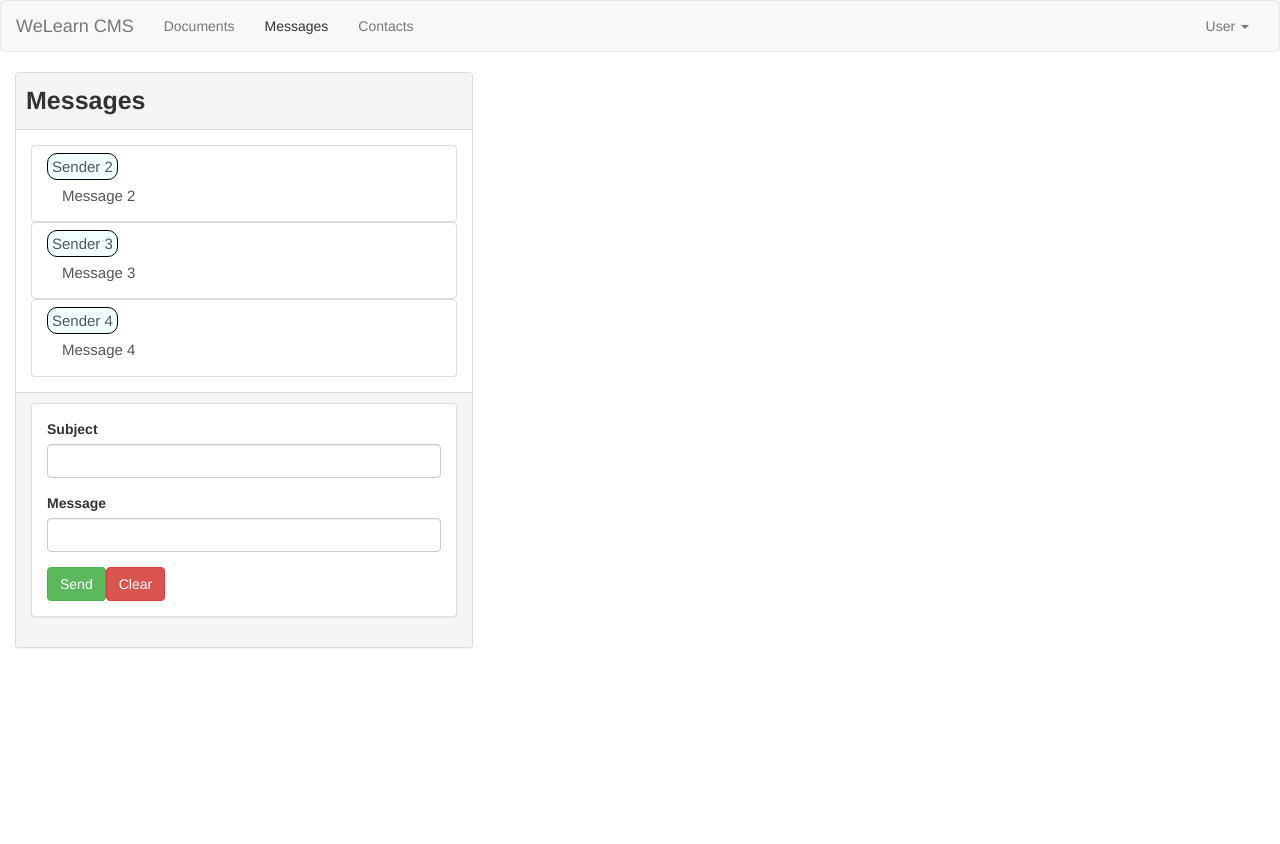
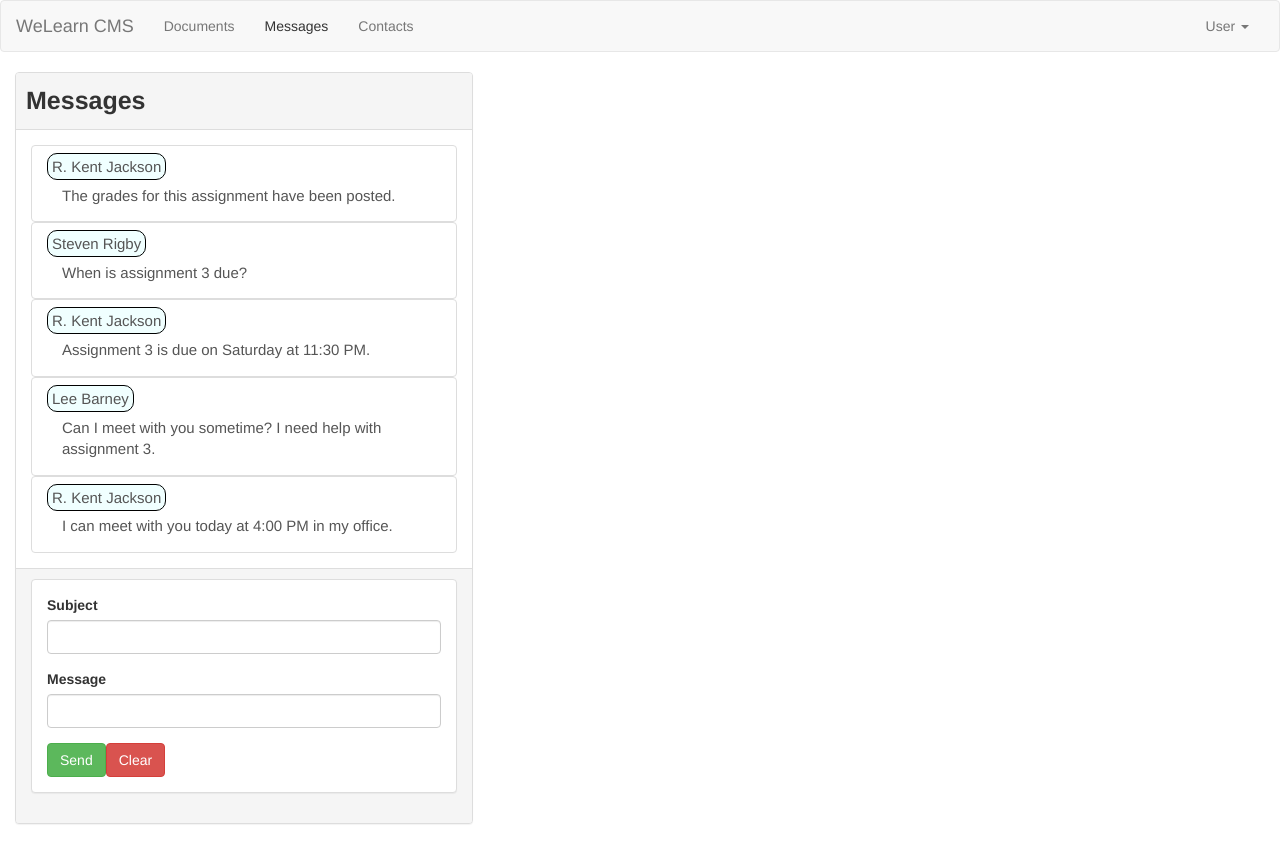
Before and after one commit to arbrown7/cms, an Angular app: page / in a window 1280 px wide. Both pictures are taken after a click on the link "Messages". Before the commit the page ends 800 px from the top, so only its background shows below. Built offline with nearby package versions, Linux system fonts and the light colour scheme.

Commit message:
Implement the MessageService
W5 Assignment

```diff
--- a/src/app/contacts/contact-list/contact-list.ts
+++ b/src/app/contacts/contact-list/contact-list.ts
@@ -11,9 +11,7 @@
 export class ContactList implements OnInit{
   contacts: Contact[] = [];
 
-  constructor(private contactService: ContactService) {
-
-  }
+  constructor(private contactService: ContactService) {}
 
   ngOnInit() {
     this.contacts = this.contactService.getContacts();
--- /dev/null
+++ b/src/app/messages/MOCKMESSAGES.ts
@@ -0,0 +1,31 @@
+import {Message} from './message.model';
+
+export const MOCKMESSAGES: Message[] = [
+  {
+    id: '1',
+   subject: 'CIT 366 assignment 1',
+   msgText: 'The grades for this assignment have been posted.',
+   sender: '7'},
+  {
+    id: '2',
+    subject: 'CIT 366 assignment 3',
+    msgText: 'When is assignment 3 due?',
+    sender: '13'},
+  {
+    id: '3',
+    subject: 'CIT 366 assignment 3 due date',
+    msgText: 'Assignment 3 is due on Saturday at 11:30 PM.',
+    sender: '7'
+  },
+  {
+    id: '4',
+    subject: 'Assignment 3 help',
+    msgText: 'Can I meet with you sometime? I need help with assignment 3.',
+    sender: '3'
+  },
+  {
+    id: '5',
+    subject: 'Assignment 3 help',
+    msgText: 'I can meet with you today at 4:00 PM in my office.',
+    sender: '7'}
+];
--- a/src/app/messages/message-edit/message-edit.ts
+++ b/src/app/messages/message-edit/message-edit.ts
@@ -23,7 +23,7 @@
     //Assign a hardcoded number to the id property of the new Message object
     //Assign the value of the currentSender class variable to the sender property of the new Message object
     //Assign the values retrieved from the subject and msgText input elements to the corresponding properties of the new Message object
-    const newMessage = new Message(1, currentSubject, currentMsgText, this.currentSender);
+    const newMessage = new Message('1', currentSubject, currentMsgText, this.currentSender);
     //Call the addMessageEvent emitter’s emit() method and pass it the new Message object just created
     this.addMessageEvent.emit(newMessage);
   }
--- a/src/app/messages/message-item/message-item.html
+++ b/src/app/messages/message-item/message-item.html
@@ -1,6 +1,6 @@
 <a class="list-group-item clearfix">
     <div class="">
-        <span class="messageHeader">{{ message.sender }}</span>
-        <div class="messageText">{{ message.msgText }}</div>
+        <span class="messageHeader">{{ messageSender }}</span>
+        <div class="messageText">{{ message?.msgText }}</div>
     </div>
 </a>
--- a/src/app/messages/message-item/message-item.ts
+++ b/src/app/messages/message-item/message-item.ts
@@ -1,5 +1,7 @@
-import { Component, Input } from '@angular/core';
+import { Component, Input, OnInit } from '@angular/core';
 import { Message } from '../message.model';
+import { ContactService } from '../../contacts/contact.service';
+import { Contact } from '../../contacts/contact.model';
 
 @Component({
   selector: 'cms-message-item',
@@ -7,6 +9,14 @@
   templateUrl: './message-item.html',
   styleUrl: './message-item.css',
 })
-export class MessageItem {
+export class MessageItem implements OnInit{
   @Input() message: Message;
+  messageSender: string;
+
+  constructor(private contactService: ContactService) {}
+
+  ngOnInit() {
+    const contact: Contact = this.contactService.getContact(this.message.sender);
+    this.messageSender = contact.name;
+  }
 }
--- a/src/app/messages/message-list/message-list.ts
+++ b/src/app/messages/message-list/message-list.ts
@@ -1,5 +1,6 @@
-import { Component } from '@angular/core';
+import { Component, OnInit } from '@angular/core';
 import { Message } from '../message.model';
+import { MessageService } from '../message.service';
 
 @Component({
   selector: 'cms-message-list',
@@ -7,12 +8,14 @@
   templateUrl: './message-list.html',
   styleUrl: './message-list.css',
 })
-export class MessageList {
-  messages: Message[] = [
-    new Message(2, 'Subject 2', 'Message 2', 'Sender 2'),
-    new Message(3, 'Subject 3', 'Message 3', 'Sender 3'),
-    new Message(4, 'Subject 4', 'Message 4', 'Sender 4')
-  ]
+export class MessageList implements OnInit{
+  messages: Message[] = [];
+
+  constructor(private messageService: MessageService) {}
+
+  ngOnInit(): void {
+    this.messages = this.messageService.getMessages();
+  }
 
   onAddMessage(message: Message) {
     this.messages.push(message);
--- a/src/app/messages/message.model.ts
+++ b/src/app/messages/message.model.ts
@@ -4,5 +4,10 @@
     //msgText—the text of the message
     //sender—the sender of the message
 
-    constructor(public id: number, public subject: string, public msgText: string, public sender: string) {}
+    constructor(
+        public id: string,
+        public subject: string,
+        public msgText: string,
+        public sender: string
+    ) {}
 }
--- /dev/null
+++ b/src/app/messages/message.service.ts
@@ -0,0 +1,27 @@
+import { Injectable } from '@angular/core';
+import { Message } from './message.model';
+import { MOCKMESSAGES } from './MOCKMESSAGES';
+
+@Injectable({
+  providedIn: 'root',
+})
+export class MessageService {
+  messages : Message[] = [];
+
+  constructor() {
+    this.messages = MOCKMESSAGES;
+  }
+
+  getMessages(): Message[] {
+    return this.messages.slice();
+  }
+
+  getMessage(id: string): Message | null {
+    for (const message of this.messages) {
+      if (message.id === id) {
+        return message;
+      }
+    }
+    return null;
+  }
+}
```
